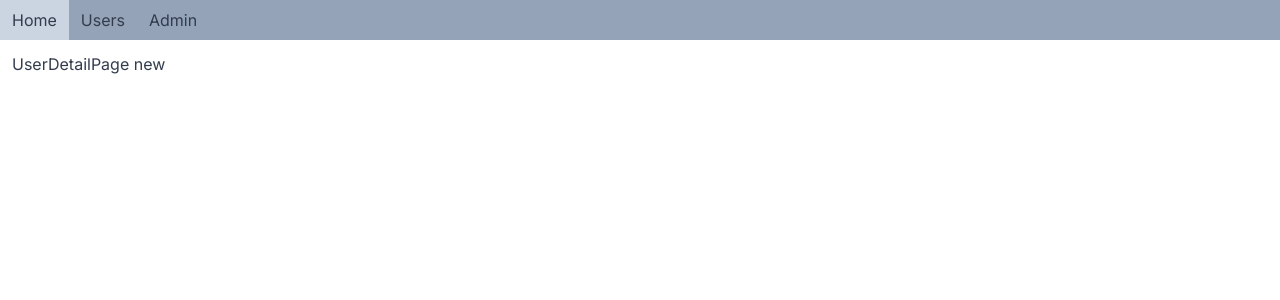
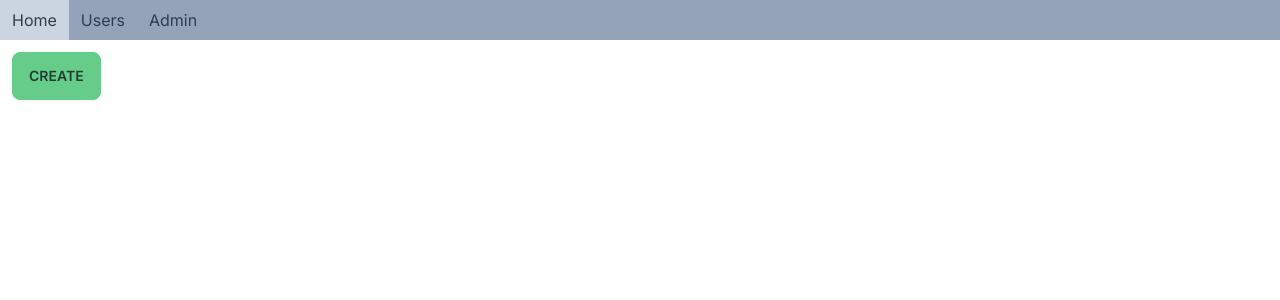
Before and after one commit to shrewman/next-course, a Next.js app: page /users/new in a window 1280 px wide. Shown: the top 300 px of the page. Built offline with nearby package versions, Linux system fonts and the light colour scheme.

Commit message:
make programmatic navigation from /users/new to /users with UseRouter()

```diff
--- /dev/null
+++ b/app/users/new/page.tsx
@@ -0,0 +1,12 @@
+'use client';
+import { useRouter } from 'next/navigation';
+import React from 'react'
+
+const NewUserPage = () => {
+  const router = useRouter();
+  return (
+    <button onClick={() => router.push("/users")} className='btn btn-primary'>CREATE</button>
+  )
+}
+
+export default NewUserPage
--- a/app/users/page.tsx
+++ b/app/users/page.tsx
@@ -1,5 +1,6 @@
 import React from "react";
 import UserTable from "./UserTable";
+import Link from "next/link";
 
 type Props = {
   searchParams: { sortOrder: keyof User }
@@ -9,6 +10,7 @@
   return (
     <>
       <h1 className="text-2xl font-bold mb-5">UsersPage</h1>
+      <Link href="/users/new" className="btn btn-sm">New user</Link>
       <UserTable sortOrder={searchParams.sortOrder} />
     </>
   );
```
